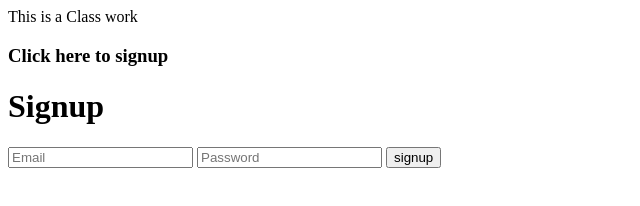
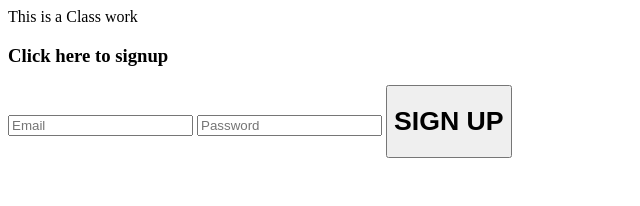
Before and after one commit to abhijitpathy/class-practical, a plain HTML site: page signup.html in a window 1280 px wide. Shown: the whole page, without its empty margins (0-640 px from the left). Drawn offline with Linux system fonts and the light colour scheme.

Commit message:
Added big buttonnnnnn

```diff
--- a/signup.html
+++ b/signup.html
@@ -4,12 +4,12 @@
 <body>
 <p><h3> Click here to signup</h3>
 </p>
-<h1>Signup</h1>
+
 
 <form>
     <input type="email" placeholder="Email">
     <input type="password" placeholder="Password">
-    <button>signup </button>
+    <button><h1>SIGN UP</h1> </button>
 </form>
 
 
```
Also changed, not shown: secret.txt (added).
